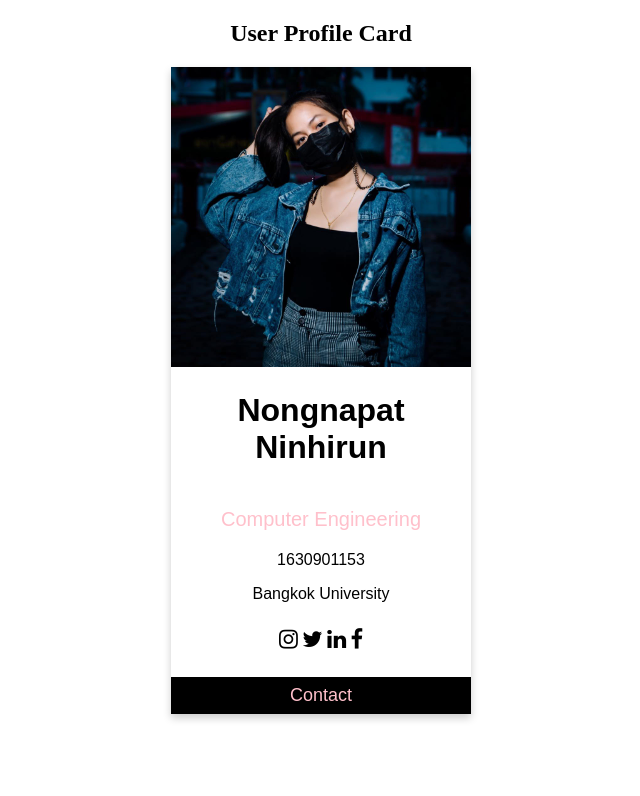
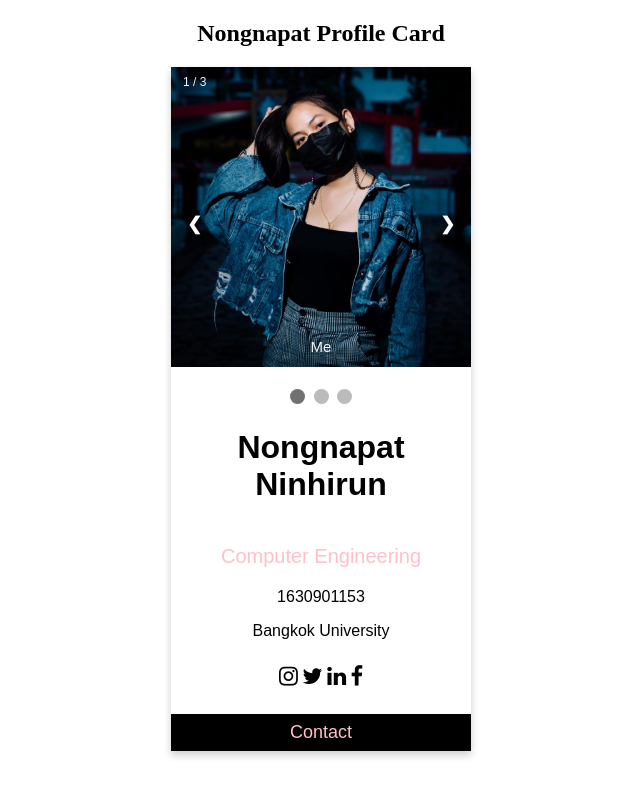
Before and after one commit to NongnapatNinhiran/223-user-profile, a plain HTML site: page Index.html in a window 1280 px wide. Shown: the whole page, without its empty margins (319-959 px from the left). Drawn offline with Linux system fonts and the light colour scheme.

Commit message:
Complete
Complete edition

```diff
--- a/Index.html
+++ b/Index.html
@@ -92,19 +92,150 @@ button:hover, a:hover {
   to {opacity:1 ;}
 }
 
+* {box-sizing:border-box}
+
+  /* Slideshow container */
+  .slideshow-container {
+    max-width: 1000px;
+    position: relative;
+    margin: auto;
+  }
+
+  /* Hide the images by default */
+  .mySlides {
+    display: none;
+  }
+
+  /* Next & previous buttons */
+  .prev, .next {
+    cursor: pointer;
+    position: absolute;
+    top: 50%;
+    width: auto;
+    margin-top: -22px;
+    padding: 16px;
+    color: white;
+    font-weight: bold;
+    font-size: 18px;
+    transition: 0.6s ease;
+    border-radius: 0 3px 3px 0;
+    user-select: none;
+  }
+
+  /* Position the "next button" to the right */
+  .next {
+    right: 0;
+    border-radius: 3px 0 0 3px;
+  }
+
+  .prev {
+    left: 0;
+    border-radius: 3px 0 0 3px;
+  }
+
+  /* On hover, add a black background color with a little bit see-through */
+  .prev:hover, .next:hover {
+    background-color: rgba(0,0,0,0.8);
+  }
+
+  /* Caption text */
+  .text {
+    color: #f2f2f2;
+    font-size: 15px;
+    padding: 8px 12px;
+    position: absolute;
+    bottom: 8px;
+    width: 100%;
+    text-align: center;
+  }
+
+  /* Number text (1/3 etc) */
+  .numbertext {
+    color: #f2f2f2;
+    font-size: 12px;
+    padding: 8px 12px;
+    position: absolute;
+    top: 0;
+  }
+
+  /* The dots/bullets/indicators */
+  .dot {
+    cursor: pointer;
+    height: 15px;
+    width: 15px;
+    margin: 0 2px;
+    background-color: #bbb;
+    border-radius: 50%;
+    display: inline-block;
+    transition: background-color 0.6s ease;
+  }
+
+  .active, .dot:hover {
+    background-color: #717171;
+  }
+
+  /* Fading animation */
+  .fade {
+    -webkit-animation-name: fade;
+    -webkit-animation-duration: 1.5s;
+    animation-name: fade;
+    animation-duration: 1.5s;
+  }
+
+  @-webkit-keyframes fade {
+    from {opacity: .4}
+    to {opacity: 1}
+  }
+
+  @keyframes fade {
+    from {opacity: .4}
+    to {opacity: 1}
+  }
+
 </style>
 </head>
 <body>
 
-<h2 style="text-align:center">User Profile Card</h2>
+<h2 style="text-align:center">Nongnapat Profile Card</h2>
+<div class="card">
+  <!-- Slideshow container -->
+<div class="slideshow-container">
 
-<div class="card">
-  <img src="Tal.jpg" alt="Tal" style="width:100%"
-  onclick="myFunction1()">
-  <h1 class="popup" onclick="myFunction()">
-    Nongnapat Ninhirun <span class="popuptext" id="myPopup">Hello, It's me</span>
-    <span class="popuptext" id="myPopup1">You Look good</span>
-  </h1>
+  <!-- Full-width images with number and caption text -->
+  <div class="mySlides fade">
+    <div class="numbertext">1 / 3</div>
+    <img src="Tal.jpg" style="width:100%">
+    <div class="text">Me</div>
+  </div>
+
+  <div class="mySlides fade">
+    <div class="numbertext">2 / 3</div>
+    <img src="Tal1.jpg" style="width:100%">
+    <div class="text">It's</div>
+  </div>
+
+  <div class="mySlides fade">
+    <div class="numbertext">3 / 3</div>
+    <img src="Tal2.jpg" style="width:100%">
+    <div class="text">Tal</div>
+  </div>
+
+  <!-- Next and previous buttons -->
+  <a class="prev" onclick="plusSlides(-1)">&#10094;</a>
+  <a class="next" onclick="plusSlides(1)">&#10095;</a>
+</div>
+<br>
+
+<!-- The dots/circles -->
+<div style="text-align:center">
+  <span class="dot" onclick="currentSlide(1)"></span>
+  <span class="dot" onclick="currentSlide(2)"></span>
+  <span class="dot" onclick="currentSlide(3)"></span>
+</div>
+
+  <h1 class="popup" onclick="myFunction()">Nongnapat Ninhirun
+    <span class="popuptext" id="myPopup">Hello, It's me</span>
+    <span class="popuptext" id="myPopup1">You Look good</span></h1>
   <p class="title">Computer Engineering</p>
   <p >1630901153 </p>
   <p>Bangkok University</p>
@@ -123,12 +254,42 @@ button:hover, a:hover {
     var popup = document.getElementById("myPopup");
     popup.classList.toggle("show");
   }
-  function myFunction1() {
+    function myFunction1() {
     var popup = document.getElementById("myPopup1");
     popup.classList.toggle("show");
   }
+</script>
+
+<script>
+var slideIndex = 1;
+  showSlides(slideIndex);
+
+  // Next/previous controls
+  function plusSlides(n) {
+    showSlides(slideIndex += n);
+  }
+
+  // Thumbnail image controls
+  function currentSlide(n) {
+    showSlides(slideIndex - n);
+  }
+
+  function showSlides(n) {
+    let i;
+    let slides = document.getElementsByClassName("mySlides");
+    let dots = document.getElementsByClassName("dot");
+    if (n > slides.length) {slideIndex = 1}
+    if (n < 1) {slideIndex = slides.length}
+    for (i = 0; i < slides.length; i++) {
+      slides[i].style.display = "none";
+    }
+    for (i = 0; i < dots.length; i++) {
+      dots[i].className = dots[i].className.replace(" active", "");
+    }
+    slides[slideIndex-1].style.display = "block";
+    dots[slideIndex-1].className += " active";
+  }
   </script>
-
 
 </body>
 </html>
```
Also changed, not shown: Tal1.jpg (added), Tal2.jpg (added).
